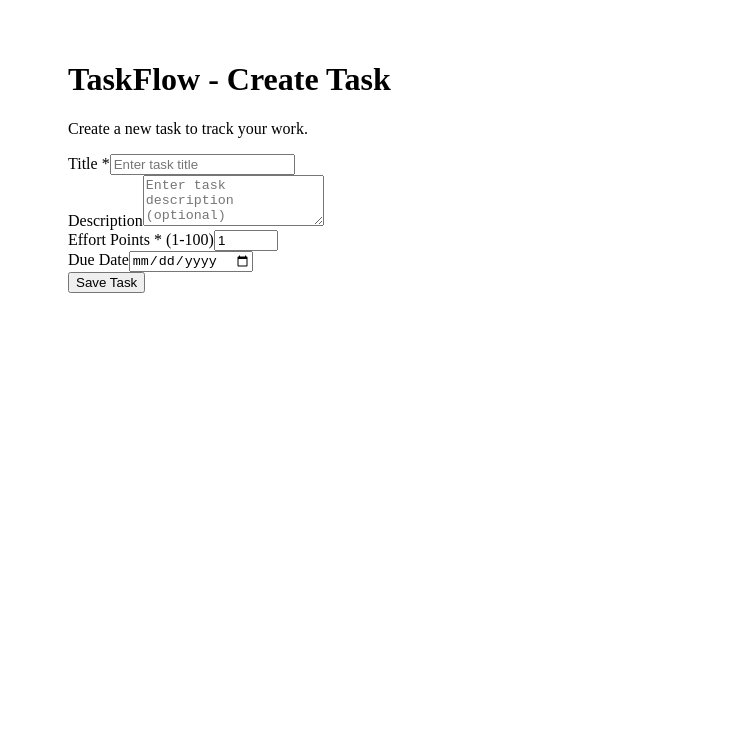
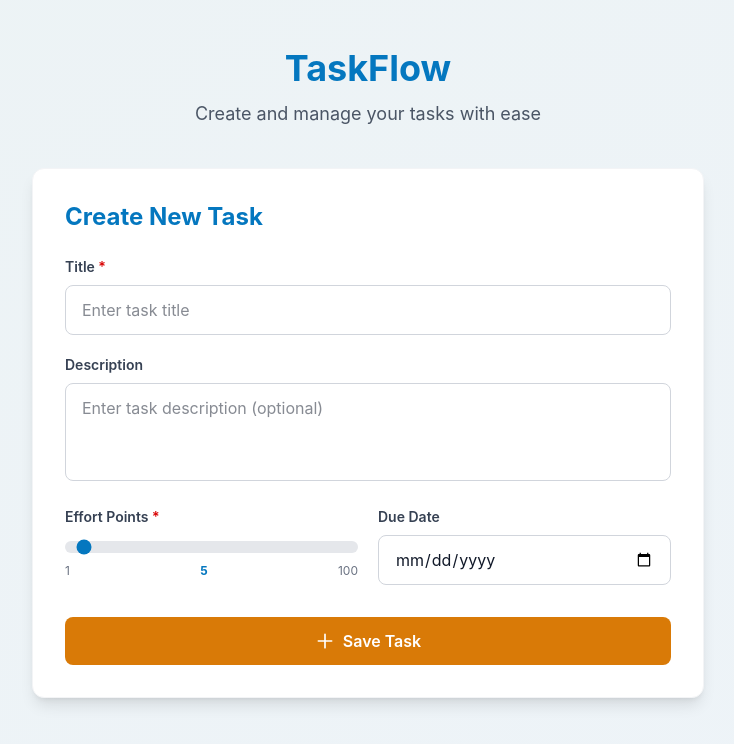
Before and after one commit to jcarloshg/OwnToDo, a Next.js app in the folder front/: page / in a window 1280 px wide. Shown: the top 744 px of the page, without its empty margins (272-1006 px from the left). Built offline with nearby package versions, Linux system fonts and the light colour scheme; no server answers.

Commit message:
implement tailwind witht he best practices

```diff
--- a/front/postcss.config.js
+++ /dev/null
@@ -1,6 +0,0 @@
-module.exports = {
-  plugins: {
-    '@tailwindcss/postcss': {},
-    autoprefixer: {},
-  },
-};
--- a/front/src/app/globals.css
+++ b/front/src/app/globals.css
@@ -1,3 +1,46 @@
-@tailwind base;
-@tailwind components;
-@tailwind utilities;
+@import "tailwindcss";
+
+@theme {
+  --color-primary: #0477BF;
+  --color-primary-light: #7AB3BF;
+  --color-accent: #D97A07;
+  --color-danger: #D90404;
+  --color-danger-dark: #590202;
+}
+
+@layer base {
+  html {
+    @apply antialiased;
+  }
+
+  body {
+    @apply bg-gray-50 text-gray-900;
+  }
+}
+
+@layer components {
+  .btn-primary {
+    @apply bg-primary text-white px-6 py-3 rounded-lg font-medium transition-colors hover:bg-primary/90;
+  }
+
+  .btn-accent {
+    @apply bg-accent text-white px-6 py-3 rounded-lg font-semibold transition-all hover:bg-accent/90;
+  }
+
+  .form-input {
+    @apply w-full px-4 py-3 border border-gray-300 rounded-lg outline-none transition-all;
+    @apply focus:ring-2 focus:ring-primary focus:border-primary;
+  }
+
+  .form-label {
+    @apply block text-sm font-semibold text-gray-700 mb-2;
+  }
+
+  .card {
+    @apply bg-white rounded-xl shadow-lg border border-gray-100 p-8;
+  }
+
+  .error-badge {
+    @apply bg-danger/10 border border-danger text-danger rounded-lg p-4 flex items-center gap-3;
+  }
+}
--- a/front/src/app/page.tsx
+++ b/front/src/app/page.tsx
@@ -4,11 +4,14 @@
 
 export default function Home() {
   return (
-    <main style={{ padding: '2rem', maxWidth: '600px', margin: '0 auto' }}>
-      <h1>TaskFlow - Create Task</h1>
-      <p>Create a new task to track your work.</p>
-
-      <TaskForm userId={DEMO_USER_ID} />
+    <main className="min-h-screen bg-gradient-to-br from-primary-light/10 to-primary/5 py-12 px-4">
+      <div className="max-w-2xl mx-auto">
+        <header className="text-center mb-10">
+          <h1 className="text-4xl font-bold text-primary mb-3">TaskFlow</h1>
+          <p className="text-gray-600 text-lg">Create and manage your tasks with ease</p>
+        </header>
+        <TaskForm userId={DEMO_USER_ID} />
+      </div>
     </main>
   );
 }
--- a/front/src/presentation/components/TaskForm.tsx
+++ b/front/src/presentation/components/TaskForm.tsx
@@ -5,19 +5,17 @@
 
 interface TaskFormProps {
   userId: string;
-  onSuccess?: () => void;
 }
 
-export function TaskForm({ userId, onSuccess }: TaskFormProps) {
+export function TaskForm({ userId }: TaskFormProps) {
   const { createTask, isLoading, error, success, reset } = useCreateTask();
   const [title, setTitle] = useState('');
   const [description, setDescription] = useState('');
-  const [effortPoints, setEffortPoints] = useState(1);
+  const [effortPoints, setEffortPoints] = useState(5);
   const [dueDate, setDueDate] = useState('');
 
   const handleSubmit = async (e: FormEvent) => {
     e.preventDefault();
-
     try {
       await createTask({
         title,
@@ -26,25 +24,30 @@
         dueDate: dueDate || null,
         userId,
       });
-
-      // Reset form on success
       setTitle('');
       setDescription('');
-      setEffortPoints(1);
+      setEffortPoints(5);
       setDueDate('');
-
-      // Call onSuccess callback if provided
-      onSuccess?.();
     } catch {
-      // Error is handled by the hook
+      // Error handled by hook
     }
   };
 
   if (success) {
     return (
-      <div className="task-form-success">
-        <p>Task created successfully!</p>
-        <button onClick={reset} type="button">
+      <div className="card bg-primary-light/10 border-primary text-center">
+        <div className="w-16 h-16 bg-primary rounded-full flex items-center justify-center mx-auto mb-4">
+          <svg className="w-8 h-8 text-white" fill="none" stroke="currentColor" viewBox="0 0 24 24" aria-hidden="true">
+            <path strokeLinecap="round" strokeLinejoin="round" strokeWidth={2} d="M5 13l4 4L19 7" />
+          </svg>
+        </div>
+        <h3 className="text-xl font-semibold text-primary mb-2">Task Created!</h3>
+        <p className="text-gray-600 mb-6">Your task has been successfully added.</p>
+        <button
+          onClick={reset}
+          type="button"
+          className="btn-primary"
+        >
           Create Another Task
         </button>
       </div>
@@ -52,9 +55,24 @@
   }
 
   return (
-    <form onSubmit={handleSubmit} className="task-form">
-      <div className="form-group">
-        <label htmlFor="title">Title *</label>
+    <form onSubmit={handleSubmit} className="card" aria-label="Create task form">
+      <h2 className="text-2xl font-bold text-primary mb-6">Create New Task</h2>
+
+      {error && (
+        <div className="error-badge mb-6" role="alert">
+          <svg className="w-5 h-5 flex-shrink-0" fill="currentColor" viewBox="0 0 20 20" aria-hidden="true">
+            <path fillRule="evenodd" d="M10 18a8 8 0 100-16 8 8 0 000 16zM8.707 7.293a1 1 0 00-1.414 1.414L8.586 10l-1.293 1.293a1 1 0 101.414 1.414L10 11.414l1.293 1.293a1 1 0 001.414-1.414L11.414 10l1.293-1.293a1 1 0 00-1.414-1.414L10 8.586 8.707 7.293z" clipRule="evenodd" />
+          </svg>
+          <span>{error}</span>
+        </div>
+      )}
+
+      <div className="space-y-5">
+        {/* Title */}
+        <div>
+          <label htmlFor="title" className="form-label">
+            Title <span className="text-danger" aria-hidden="true">*</span>
+          </label>
           <input
             id="title"
             type="text"
@@ -63,11 +81,16 @@
             placeholder="Enter task title"
             maxLength={200}
             required
+            aria-required="true"
+            className="form-input"
           />
         </div>
 
-      <div className="form-group">
-        <label htmlFor="description">Description</label>
+        {/* Description */}
+        <div>
+          <label htmlFor="description" className="form-label">
+            Description
+          </label>
           <textarea
             id="description"
             value={description}
@@ -75,36 +98,73 @@
             placeholder="Enter task description (optional)"
             maxLength={2000}
             rows={3}
+            className="form-input resize-none"
           />
         </div>
 
-      <div className="form-group">
-        <label htmlFor="effortPoints">Effort Points * (1-100)</label>
+        <div className="grid grid-cols-2 gap-5">
+          {/* Effort Points */}
+          <div>
+            <label htmlFor="effortPoints" className="form-label">
+              Effort Points <span className="text-danger" aria-hidden="true">*</span>
+            </label>
             <input
               id="effortPoints"
-          type="number"
+              type="range"
               value={effortPoints}
               onChange={(e) => setEffortPoints(parseInt(e.target.value, 10))}
               min={1}
               max={100}
-          required
+              className="w-full h-3 bg-gray-200 rounded-lg appearance-none cursor-pointer accent-primary"
+              aria-valuemin={1}
+              aria-valuemax={100}
+              aria-valuenow={effortPoints}
             />
+            <div className="flex justify-between mt-1 text-xs text-gray-500">
+              <span>1</span>
+              <span className="font-bold text-primary">{effortPoints}</span>
+              <span>100</span>
+            </div>
           </div>
 
-      <div className="form-group">
-        <label htmlFor="dueDate">Due Date</label>
+          {/* Due Date */}
+          <div>
+            <label htmlFor="dueDate" className="form-label">
+              Due Date
+            </label>
             <input
               id="dueDate"
               type="date"
               value={dueDate}
               onChange={(e) => setDueDate(e.target.value)}
+              className="form-input"
             />
           </div>
+        </div>
+      </div>
 
-      {error && <div className="error-message">{error}</div>}
-
-      <button type="submit" disabled={isLoading}>
-        {isLoading ? 'Creating...' : 'Save Task'}
+      <button
+        type="submit"
+        disabled={isLoading}
+        className="w-full mt-8 btn-accent disabled:opacity-50 disabled:cursor-not-allowed flex items-center justify-center gap-2"
+        aria-busy={isLoading}
+      >
+        {isLoading ? (
+          <>
+            <svg className="animate-spin h-5 w-5" viewBox="0 0 24 24" aria-hidden="true">
+              <circle className="opacity-25" cx="12" cy="12" r="10" stroke="currentColor" strokeWidth="4" fill="none" />
+              <path className="opacity-75" fill="currentColor" d="M4 12a8 8 0 018-8V0C5.373 0 0 5.373 0 12h4z" />
+            </svg>
+            <span>Creating...</span>
+          </>
+        ) : (
+          <>
+            <svg className="w-5 h-5" fill="none" stroke="currentColor" viewBox="0 0 24 24" aria-hidden="true">
+              <path strokeLinecap="round" strokeLinejoin="round" strokeWidth={2} d="M12 4v16m8-8H4" />
+            </svg>
+            <span>Save Task</span>
+          </>
+        )}
       </button>
     </form>
   );
--- a/front/tailwind.config.ts
+++ /dev/null
@@ -1,14 +0,0 @@
-import type { Config } from 'tailwindcss';
-
-const config: Config = {
-  content: [
-    './src/pages/**/*.{js,ts,jsx,tsx,mdx}',
-    './src/components/**/*.{js,ts,jsx,tsx,mdx}',
-    './src/app/**/*.{js,ts,jsx,tsx,mdx}',
-  ],
-  theme: {
-    extend: {},
-  },
-  plugins: [],
-};
-export default config;
```
Also changed, not shown: 1 other file (tests, documents, lock files or other folders). Lines whose indentation alone changed are shown as unchanged.
